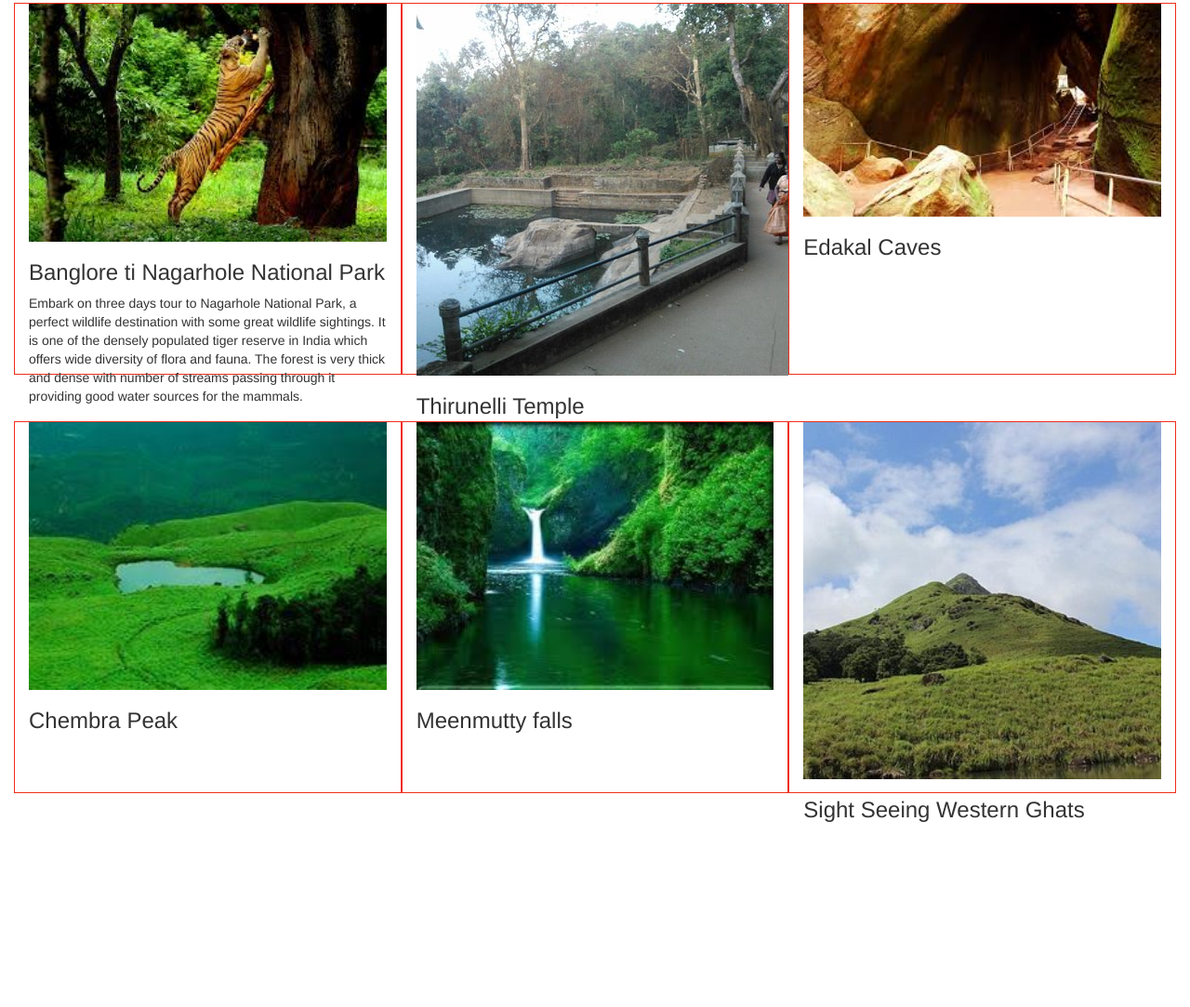
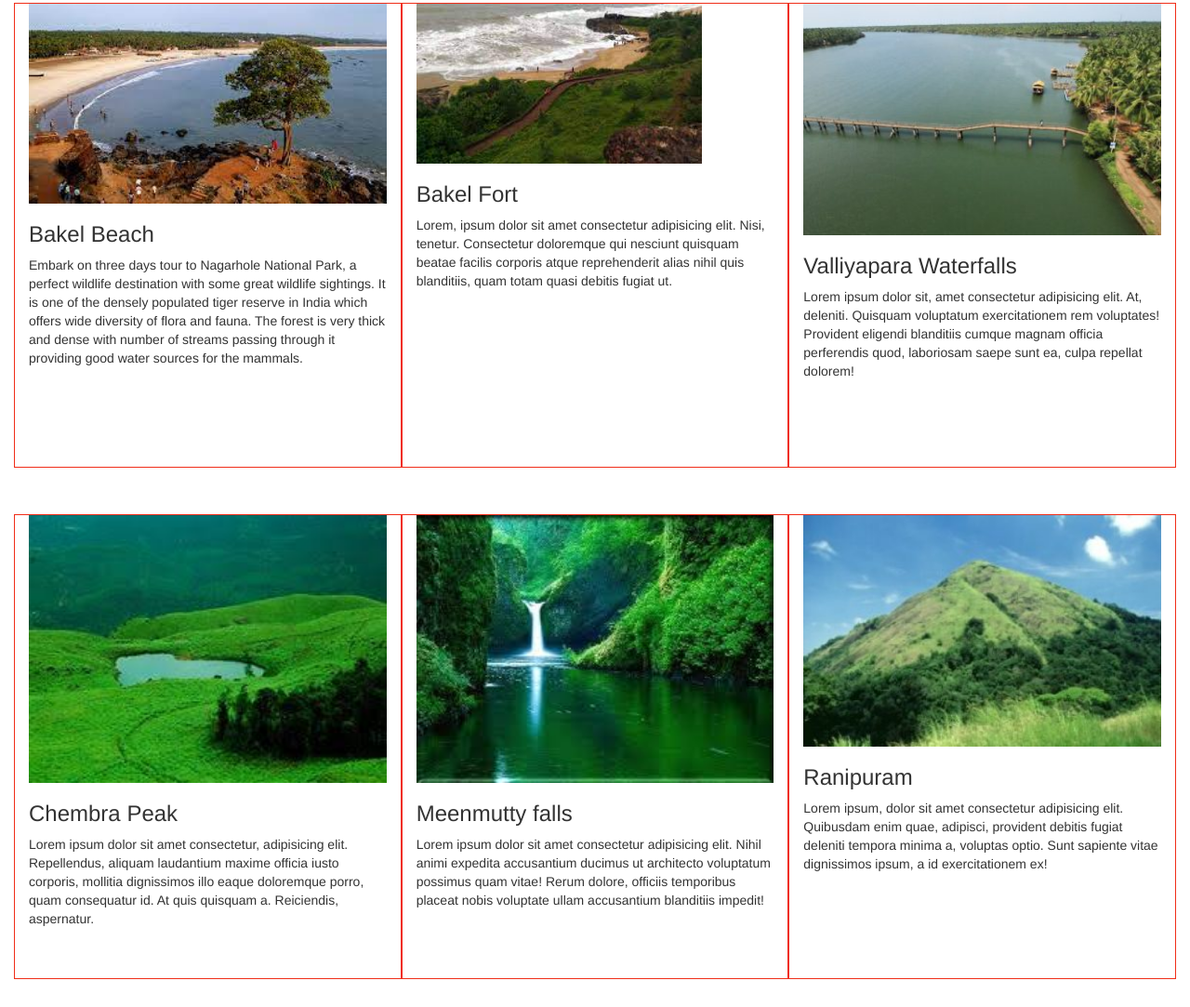
Before and after one commit to sabn-del/tourism-website, a plain HTML site: page kasergod.html in a window 1280 px wide. Shown: the part 321-1404 px from the top of the page at 93% size. Before the commit the page ends 1206 px from the top, so only its background shows below. Drawn offline with nearby package versions, Linux system fonts and the light colour scheme.

Commit message:
change  in  district page,wayandpage,kasergod page

```diff
--- a/kasergod.html
+++ b/kasergod.html
@@ -20,11 +20,11 @@
         grid-column-gap: 10px;
       }
       .row{
-        height:400px;
+        height:500px;
       }
        .col-sm-4{
          border: 1px solid rgb(240, 46, 25);
-         height: 400px;
+          height: 500px;
 
 
 
@@ -55,20 +55,21 @@
         <div class="row ">
           <div class="col-sm-4">
             <a href="default.asp">
-            <img src="./public/images/wayanad/images (1).jpg" style="width:100%;"></a>
-          <h3>Banglore ti Nagarhole National Park</h3>
+            <img src="./public/images/kasergod/download (1).jpg" style="width:100%;"></a>
+          <h3>Bakel Beach</h3>
           <p>Embark on three days tour to Nagarhole National Park, a perfect wildlife destination with some great wildlife sightings. It is one of the densely populated tiger reserve in India which offers wide diversity of flora and fauna. The forest is very thick and dense with number of streams passing through it providing good water sources for the mammals. </p>
           </div>
           <div class="col-sm-4">
             <a href="default.asp">
-             <img src="./public/images/wayanad/thirunelli-temple.jpg" class="w-100"></a>
-            <h3>Thirunelli Temple</h3>
-            <p></p>
+             <img src="./public/images/kasergod/download (3).jpg" style="width:80%;"></a>
+            <h3>Bakel Fort</h3>
+            <p>Lorem, ipsum dolor sit amet consectetur adipisicing elit. Nisi, tenetur. Consectetur doloremque qui nesciunt quisquam beatae facilis corporis atque reprehenderit alias nihil quis blanditiis, quam totam quasi debitis fugiat ut.</p>
           </div>
           <div class="col-sm-4 " >
             <a href="default.asp">
-             <img src ="./public/images/wayanad/images (3).jpg" style="width:100%;"></a>
-            <h3>Edakal Caves</h3>
+             <img src ="./public/images/kasergod/vaaliyambrawaterfalls.jpg" style="width:100%;"></a>
+            <h3>Valliyapara Waterfalls</h3>
+            <p>Lorem ipsum dolor sit, amet consectetur adipisicing elit. At, deleniti. Quisquam voluptatum exercitationem rem voluptates! Provident eligendi blanditiis cumque magnam officia perferendis quod, laboriosam saepe sunt ea, culpa repellat dolorem!</p>
           </div>
           </div>
           <!-- <div class="col-sm-4 " >
@@ -86,16 +87,19 @@
             <a href="default.asp">
              <img src ="./public/images/wayanad/images (8).jpg" style="width:100%;"></a>
             <h3>Chembra Peak</h3>
+            <p>Lorem ipsum dolor sit amet consectetur, adipisicing elit. Repellendus, aliquam laudantium maxime officia iusto corporis, mollitia dignissimos illo eaque doloremque porro, quam consequatur id. At quis quisquam a. Reiciendis, aspernatur.</p>
           </div>
           <div class="col-sm-4 " >
             <a href="default.asp">
              <img src ="./public/images/wayanad/images (9).jpg" style="width:100%;"></a>
             <h3>Meenmutty falls</h3>
+            <p>Lorem ipsum dolor sit amet consectetur adipisicing elit. Nihil animi expedita accusantium ducimus ut architecto voluptatum possimus quam vitae! Rerum dolore, officiis temporibus placeat nobis voluptate ullam accusantium blanditiis impedit!</p>
           </div>
           <div class="col-sm-4 " >
             <a href="default.asp">
-             <img src ="./public/images/wayanad/sightseeing.jpg" style="width:100%;"></a>
-            <h3>Sight Seeing Western Ghats</h3>
+             <img src ="./public/images/kasergod/ranipuram.jpg" style="width:100%;"></a>
+            <h3>Ranipuram</h3>
+            <p>Lorem ipsum, dolor sit amet consectetur adipisicing elit. Quibusdam enim quae, adipisci, provident debitis fugiat deleniti tempora minima a, voluptas optio. Sunt sapiente vitae dignissimos ipsum, a id exercitationem ex!</p>
           </div>
           </div>
 
```
Also changed, not shown: district.html (+2 -2 lines), wayanad.html (+2 -2 lines), public/images/kasergod/ranipuram.jpg (added), public/images/kasergod/vaaliyambrawaterfalls.jpg (added), public/images/wayanad/220px-TitunelliTemple.jpg (added), public/images/wayanad/download (1).jpg (added).
